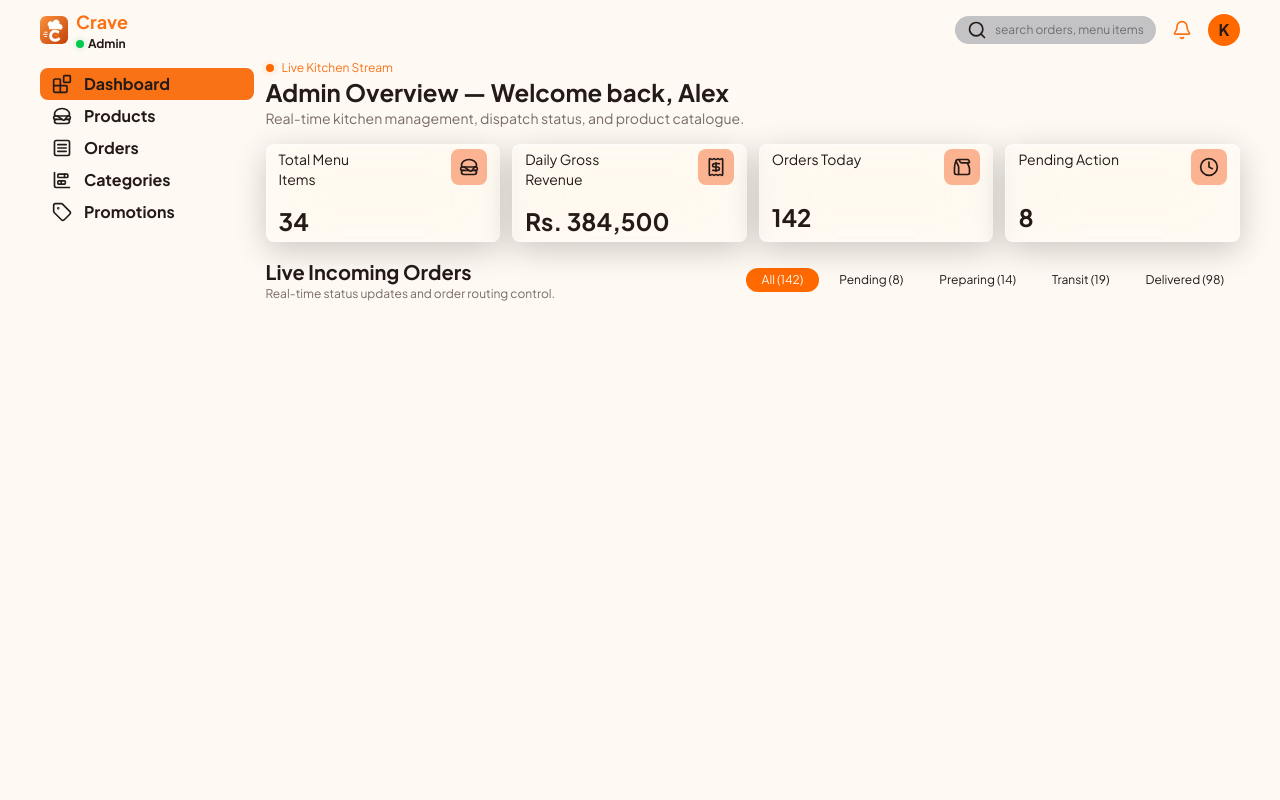
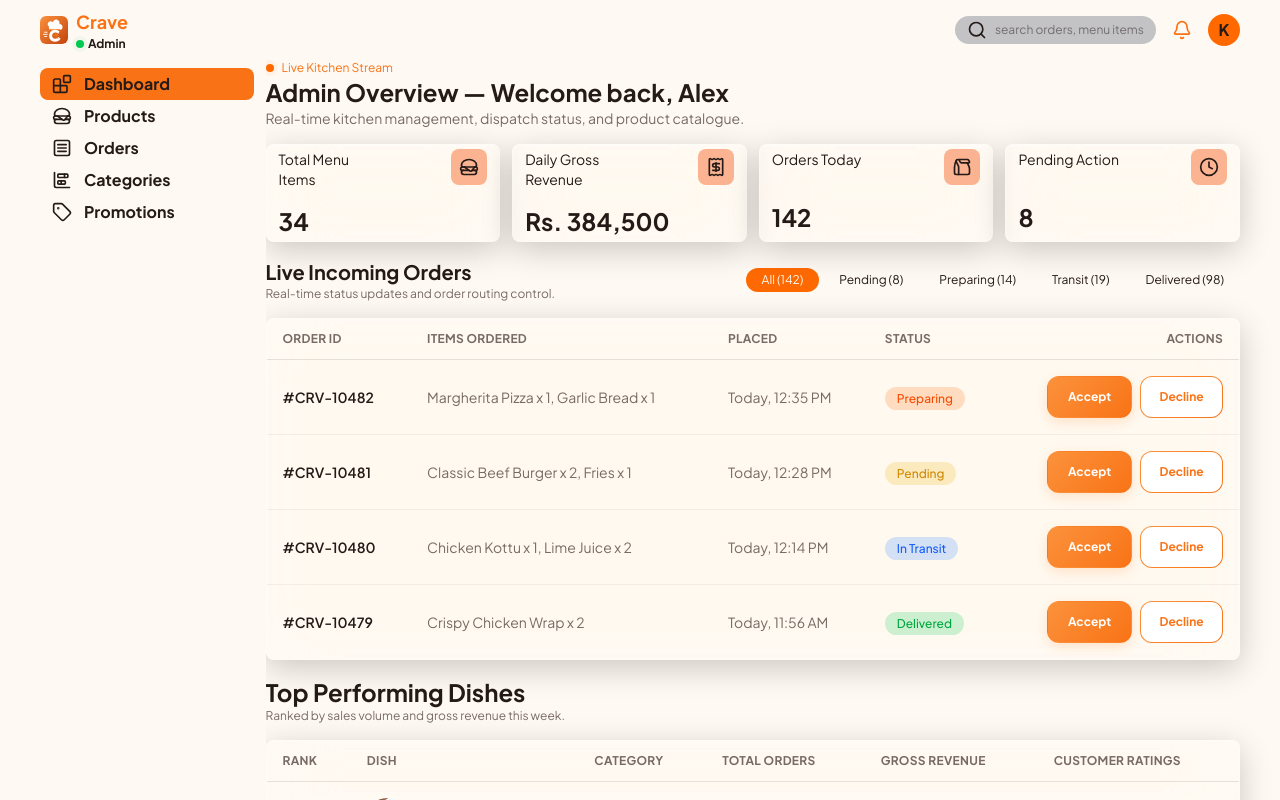
Before and after one commit to LakshanJayalath171/Crave--Food-delivery-app-front-end-, a React (Vite) app: page /admin/dashboard in a window 1280 px wide. Built offline with nearby package versions, Linux system fonts and the light colour scheme.

Commit message:
Created all UI of the dashboard page

```diff
--- a/src/components/Dashbord_com.tsx
+++ b/src/components/Dashbord_com.tsx
@@ -1,62 +1,112 @@
-import { Clock, Hamburger, PaperBag, Receipt } from 'lucide-react'
-import BlinkingDot from './Dot'
+import { Clock, Hamburger, PaperBag, Receipt, Star } from "lucide-react";
+import { food_list } from "../assets/frontend_assets/assets";
+import BlinkingDot from "./Dot";
+
+
+// static data for orders
+const orders = [
+  {
+    id: "#CRV-10482",
+    items: "Margherita Pizza x 1, Garlic Bread x 1",
+    placed: "Today, 12:35 PM",
+    status: "Preparing",
+    statusClass: "bg-orange-500/20 text-orange-600",
+  },
+  {
+    id: "#CRV-10481",
+    items: "Classic Beef Burger x 2, Fries x 1",
+    placed: "Today, 12:28 PM",
+    status: "Pending",
+    statusClass: "bg-yellow-500/20 text-yellow-600",
+  },
+  {
+    id: "#CRV-10480",
+    items: "Chicken Kottu x 1, Lime Juice x 2",
+    placed: "Today, 12:14 PM",
+    status: "In Transit",
+    statusClass: "bg-blue-500/20 text-blue-600",
+  },
+  {
+    id: "#CRV-10479",
+    items: "Crispy Chicken Wrap x 2",
+    placed: "Today, 11:56 AM",
+    status: "Delivered",
+    statusClass: "bg-green-500/20 text-green-600",
+  },
+];
+
+const topPerformingDishes = food_list.slice(0, 5).map((dish, index) => ({
+  ...dish,
+  totalOrders: [248, 221, 196, 174, 159][index],
+  grossRevenue: [2976, 3978, 3136, 2880, 1960][index],
+  customerRating: [4.9, 4.8, 4.7, 4.6, 4.5][index],
+}));
+
 
 const Dashbord_com = () => {
   return (
     <div>
       {/* heading */}
-      <div >
-        <div className='flex items-center gap-2'>
-          <BlinkingDot color='bg-orange-500' size='w-2 h-2'/>
+      <div>
+        <div className="flex items-center gap-2">
+          <BlinkingDot color="bg-orange-500" size="w-2 h-2" />
           <p className="text-xs font-light text-primary">Live Kitchen Stream</p>
         </div>
-        <h1 className='text-2xl font-bold text-main'>Admin Overview — Welcome back, Alex</h1>
+        <h1 className="text-2xl font-bold text-main">
+          Admin Overview — Welcome back, Alex
+        </h1>
         <p className="text-sm font-light text-secondary">
           Real-time kitchen management, dispatch status, and product catalogue.
         </p>
       </div>
 
       {/* card section */}
-      <div className='grid grid-cols-4 gap-3 mt-4'>
+      <div className="grid grid-cols-4 gap-3 mt-4">
         {/* reusable card component */}
-        <div className='apple px-3 py-1 rounded-lg'>
-          <div className='flex items-start justify-between'>
-            <p className="text-sm font-light text-mainy">Total Menu<br/> Items</p>
-            <div className='bg-orange-600/40 rounded-lg'>
-              <Hamburger className='text-main m-2' size={20}/>
+        <div className="apple px-3 py-1 rounded-lg">
+          <div className="flex items-start justify-between">
+            <p className="text-sm font-light text-mainy">
+              Total Menu
+              <br /> Items
+            </p>
+            <div className="bg-orange-600/40 rounded-lg">
+              <Hamburger className="text-main m-2" size={20} />
             </div>
           </div>
 
           <h1 className="text-2xl font-bold text-main mt-4">34</h1>
         </div>
 
-        <div className='apple px-3 py-1 rounded-lg'>
-          <div className='flex items-start justify-between'>
-            <p className="text-sm font-light text-mainy">Daily Gross<br/> Revenue</p>
-            <div className='bg-orange-600/40 rounded-lg'>
-              <Receipt className='text-main m-2' size={20}/>
+        <div className="apple px-3 py-1 rounded-lg">
+          <div className="flex items-start justify-between">
+            <p className="text-sm font-light text-mainy">
+              Daily Gross
+              <br /> Revenue
+            </p>
+            <div className="bg-orange-600/40 rounded-lg">
+              <Receipt className="text-main m-2" size={20} />
             </div>
           </div>
 
           <h1 className="text-2xl font-bold text-main mt-4">Rs. 384,500</h1>
         </div>
 
-        <div className='apple px-3 py-1 rounded-lg'>
-          <div className='flex items-start justify-between'>
+        <div className="apple px-3 py-1 rounded-lg">
+          <div className="flex items-start justify-between">
             <p className="text-sm font-light text-mainy">Orders Today</p>
-            <div className='bg-orange-600/40 rounded-lg'>
-              <PaperBag className='text-main m-2' size={20}/>
+            <div className="bg-orange-600/40 rounded-lg">
+              <PaperBag className="text-main m-2" size={20} />
             </div>
           </div>
 
           <h1 className="text-2xl font-bold text-main mt-4">142</h1>
         </div>
 
-        <div className='apple px-3 py-1 rounded-lg'>
-          <div className='flex items-start justify-between'>
+        <div className="apple px-3 py-1 rounded-lg">
+          <div className="flex items-start justify-between">
             <p className="text-sm font-light text-mainy">Pending Action</p>
-            <div className='bg-orange-600/40 rounded-lg'>
-              <Clock className='text-main m-2' size={20}/>
+            <div className="bg-orange-600/40 rounded-lg">
+              <Clock className="text-main m-2" size={20} />
             </div>
           </div>
 
@@ -65,24 +115,131 @@ const Dashbord_com = () => {
       </div>
 
       {/* incomming orders section */}
-      <div className='flex items-center justify-between mt-4'>
+      <div>
+        <div className="flex items-center justify-between mt-4">
+          <div>
+            <h1 className="text-xl font-bold text-main">
+              Live Incoming Orders
+            </h1>
+            <p className="text-xs font-light text-secondary">
+              Real-time status updates and order routing control.
+            </p>
+          </div>
+          <div className="flex items-center justify-end gap-1">
+            {/* selected */}
+            <div className="bg-orange-500 px-4 py-1 rounded-full text-xs text-on-dark cursor-pointer">
+              All (142)
+            </div>
+
+            {/* not selected */}
+            <div className=" px-4 py-1 rounded-full text-xs text-main cursor-pointer">
+              Pending (8)
+            </div>
+            <div className=" px-4 py-1 rounded-full text-xs text-main cursor-pointer">
+              Preparing (14)
+            </div>
+            <div className=" px-4 py-1 rounded-full text-xs text-main cursor-pointer">
+              Transit (19)
+            </div>
+            <div className=" px-4 py-1 rounded-full text-xs text-main cursor-pointer">
+              Delivered (98)
+            </div>
+          </div>
+        </div>
+
+        {/* table */}
+        <div className="apple mt-4 overflow-x-auto rounded-lg">
+          <table className="w-full min-w-[760px] text-left">
+            <thead className="border-b border-black/10">
+              <tr className="text-xs font-medium uppercase tracking-wide text-secondary">
+                <th className="px-4 py-3">Order ID</th>
+                <th className="px-4 py-3">Items Ordered</th>
+                <th className="px-4 py-3">Placed</th>
+                <th className="px-4 py-3">Status</th>
+                <th className="px-4 py-3 text-right">Actions</th>
+              </tr>
+            </thead>
+            <tbody>
+              {orders.map((order) => (
+                <tr
+                  key={order.id}
+                  className="border-b border-black/5 last:border-b-0 text-sm text-main"
+                >
+                  <td className="px-4 py-4 font-semibold">{order.id}</td>
+                  <td className="px-4 py-4 text-secondary">{order.items}</td>
+                  <td className="px-4 py-4 text-secondary">{order.placed}</td>
+                  <td className="px-4 py-4">
+                    <span className={`rounded-full px-3 py-1 text-xs font-medium ${order.statusClass}`}>
+                      {order.status}
+                    </span>
+                  </td>
+                  <td className="px-4 py-4">
+                    <div className="flex justify-end gap-2">
+                      <button className="btn-primary text-xs font-bold">Accept</button>
+                      <button className="btn-secondary text-xs font-bold">Decline</button>
+                    </div>
+                  </td>
+                </tr>
+              ))}
+            </tbody>
+          </table>
+        </div>
+      </div>
+
+      {/* top perfoming dishes*/}
+      <div className="mt-4">
         <div>
-          <h1 className="text-xl font-bold text-main">Live Incoming Orders</h1>
-          <p className='text-xs font-light text-secondary'>Real-time status updates and order routing control.</p>
+          <h1 className="text-2xl font-bold text-main">Top Performing Dishes</h1>
+          <p className="text-xs font-light text-secondary">Ranked by sales volume and gross revenue this week.</p>
         </div>
-        <div className="flex items-center justify-end gap-1">
-          {/* selected */}
-          <div className='bg-orange-500 px-4 py-1 rounded-full text-xs text-on-dark cursor-pointer'>All (142)</div>
 
-          {/* not selected */}
-          <div className=' px-4 py-1 rounded-full text-xs text-main cursor-pointer'>Pending (8)</div>
-          <div className=' px-4 py-1 rounded-full text-xs text-main cursor-pointer'>Preparing (14)</div>
-          <div className=' px-4 py-1 rounded-full text-xs text-main cursor-pointer'>Transit (19)</div>
-          <div className=' px-4 py-1 rounded-full text-xs text-main cursor-pointer'>Delivered (98)</div>
+        {/* table */}
+        <div className="apple mt-4 overflow-x-auto rounded-lg">
+          <table className="w-full min-w-[900px] text-left">
+            <thead className="border-b border-black/10">
+              <tr className="text-xs font-medium uppercase tracking-wide text-secondary">
+                <th className="px-4 py-3">Rank</th>
+                <th className="px-4 py-3">Dish</th>
+                <th className="px-4 py-3">Category</th>
+                <th className="px-4 py-3">Total Orders</th>
+                <th className="px-4 py-3">Gross Revenue</th>
+                <th className="px-4 py-3">Customer Ratings</th>
+              </tr>
+            </thead>
+            <tbody>
+              {topPerformingDishes.map((dish, index) => (
+                <tr
+                  key={dish._id}
+                  className="border-b border-black/5 last:border-b-0 text-sm text-main"
+                >
+                  <td className="px-4 py-4 font-bold text-primary">#{index + 1}</td>
+                  <td className="px-4 py-4">
+                    <div className="flex items-center gap-3">
+                      <img
+                        src={dish.image}
+                        alt={dish.name}
+                        className="h-10 w-10 rounded-full object-cover"
+                      />
+                      <span className="font-semibold">{dish.name}</span>
+                    </div>
+                  </td>
+                  <td className="px-4 py-4 text-secondary">{dish.category}</td>
+                  <td className="px-4 py-4 font-medium">{dish.totalOrders}</td>
+                  <td className="px-4 py-4 font-medium">Rs. {dish.grossRevenue.toLocaleString()}</td>
+                  <td className="px-4 py-4">
+                    <span className="flex items-center gap-1 font-medium">
+                      <Star size={15} className="fill-orange-400 text-orange-400" />
+                      {dish.customerRating.toFixed(1)}
+                    </span>
+                  </td>
+                </tr>
+              ))}
+            </tbody>
+          </table>
         </div>
       </div>
     </div>
-  )
-}
+  );
+};
 
-export default Dashbord_com
+export default Dashbord_com;
--- a/src/pages/Dashboard.tsx
+++ b/src/pages/Dashboard.tsx
@@ -12,18 +12,20 @@ const Dashboard = () => {
   const [activeComponent, setActiveComponent] = useState('dashboard')
 
   return (
-    <div>
+    <div className='w-full h-screen overflow-hidden flex flex-col'>
         {/* Navbar */}
-        <Admin_nav/>
+        <div className='flex-none'>
+          <Admin_nav/>
+        </div>
 
-        <div className='flex gap-3'>
+        <div className='flex flex-1 min-h-0 gap-3'>
             {/* sidebar */}
             <div className='w-1/5'>
                 <Admin_sidebar activeCom={activeComponent} setAct={setActiveComponent}/>
             </div>
 
             {/* content */}
-            <div className='w-4/5 pr-10'>
+            <div className='w-4/5 min-h-0 overflow-y-auto pr-10'>
               {activeComponent === 'dashboard' && <Dashbord_com/>}
               {activeComponent === 'products' && <Products/>}
               {activeComponent === 'promotions' && <Promotions/>}
```
